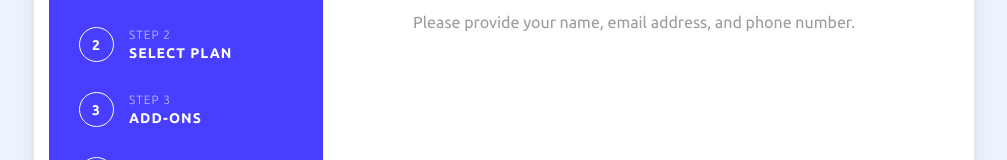
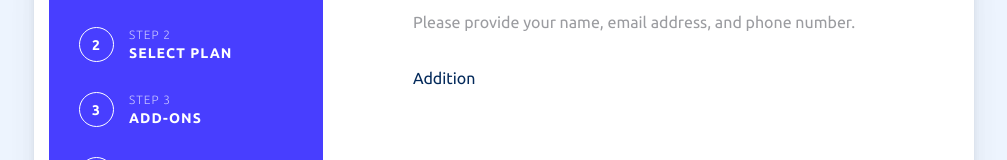
Before and after one commit to DmitryMuzalev/multi-step-form, a React (Create React App) app: page /step3 in a window 1280 px wide. Shown: the part 201-361 px from the top of the page, without its empty margins (136-1143 px from the left). Built offline with nearby package versions, Linux system fonts and the light colour scheme.

Commit message:
Switch component refactoring

```diff
--- a/src/App.js
+++ b/src/App.js
@@ -60,6 +60,27 @@ function App() {
       price: { yearly: 150, monthly: 15 },
     },
   ]);
+
+  const [additions] = useState([
+    {
+      id: 1,
+      name: 'Online service',
+      description: 'Access multiplayer games',
+      price: { yearly: 10, monthly: 1 },
+    },
+    {
+      id: 2,
+      name: 'Larger storage',
+      description: 'Extra 1TB of cloud save',
+      price: { yearly: 20, monthly: 2 },
+    },
+    {
+      id: 3,
+      name: 'Customizable profile',
+      description: 'Custom theme on your profile',
+      price: { yearly: 20, monthly: 2 },
+    },
+  ]);
   const [isMonthly, setIsMonthly] = useState(true);
   const [currentPlan, setCurrentPlan] = useState(1);
   const [currentStepNumber, setCurrentStepNumber] = useState(1);
@@ -97,7 +118,7 @@ function App() {
               currentPlan={currentPlan}
             />
           />
-          <Route path="/step3" element=<AddOns /> />
+          <Route path="/step3" element=<AddOns additions={additions} /> />
           <Route path="/step4" element=<Summary /> />
         </Routes>
       </Content>
--- /dev/null
+++ b/src/components/Addition/Addition.jsx
@@ -0,0 +1,4 @@
+import styles from './Addition.module.scss';
+export default function Addition() {
+  return <div>Addition</div>;
+}
--- a/src/components/Form/Checkbox/Checkbox.jsx
+++ b/src/components/Form/Switch/Switch.jsx
@@ -1,4 +1,4 @@
-import Switch from 'react-custom-checkbox/switch';
+import CustomSwitch from 'react-custom-checkbox/switch';
 
 const checkedTrackStyle = {
   opacity: 1,
@@ -41,9 +41,9 @@ const trackStyle = {
   width: 40,
 };
 
-export default function Checkbox({ isMonthly, onChangePlanMode }) {
+export default function Switch({ isMonthly, onChangePlanMode }) {
   return (
-    <Switch
+    <CustomSwitch
       checked={!isMonthly}
       onChange={onChangePlanMode}
       trackStyle={trackStyle}
--- a/src/components/Form/Checkbox/CheckboxLabel/CheckboxLabel.jsx
+++ b/src/components/Form/Switch/SwitchLabel/SwitchLabel.jsx
@@ -1,6 +1,6 @@
-import styles from './CheckboxLabel.module.css';
+import styles from './SwitchLabel.module.css';
 
-export default function CheckboxLabel({ text, isMonthly, onChangePlanMode }) {
+export default function SwitchLabel({ text, isMonthly, onChangePlanMode }) {
   const status = text === 'Monthly' ? isMonthly : !isMonthly;
   const classes = [styles.label, status && styles.active].join(' ').trim();
   return (
--- a/src/containers/Content/AddOns/AddOns.jsx
+++ b/src/containers/Content/AddOns/AddOns.jsx
@@ -1,3 +1,11 @@
-export default function AddOns() {
-  return <></>;
+import Addition from '../../../components/Addition/Addition';
+
+export default function AddOns({ additions }) {
+  return (
+    <>
+      <ul>
+        <Addition />
+      </ul>
+    </>
+  );
 }
--- a/src/containers/Content/SelectPlan/SelectPlan.jsx
+++ b/src/containers/Content/SelectPlan/SelectPlan.jsx
@@ -1,5 +1,5 @@
-import Checkbox from '../../../components/Form/Checkbox/Checkbox';
-import CheckboxLabel from '../../../components/Form/Checkbox/CheckboxLabel/CheckboxLabel';
+import Switch from '../../../components/Form/Switch/Switch';
+import SwitchLabel from '../../../components/Form/Switch/SwitchLabel/SwitchLabel';
 import PlanCard from '../../../components/PlanCard/PlanCard';
 
 export default function SelectPlan({
@@ -41,13 +41,13 @@ export default function SelectPlan({
           gap: '25px',
         }}
       >
-        <CheckboxLabel
+        <SwitchLabel
           text="Monthly"
           isMonthly={isMonthly}
           onChangePlanMode={onChangePlanMode}
         />
-        <Checkbox onChangePlanMode={onChangePlanMode} isMonthly={isMonthly} />
-        <CheckboxLabel
+        <Switch onChangePlanMode={onChangePlanMode} isMonthly={isMonthly} />
+        <SwitchLabel
           text="Yearly"
           isMonthly={isMonthly}
           onChangePlanMode={onChangePlanMode}
```
Also changed, not shown: src/components/Addition/Addition.module.scss (added), src/components/Form/Switch/SwitchLabel/SwitchLabel.module.css (renamed from src/components/Form/Checkbox/CheckboxLabel/CheckboxLabel.module.css).
